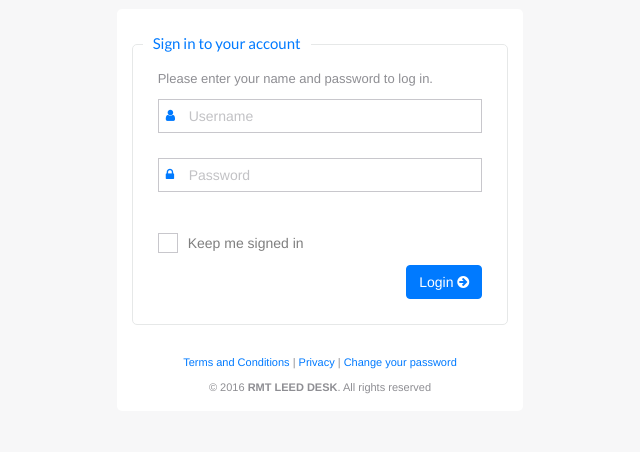
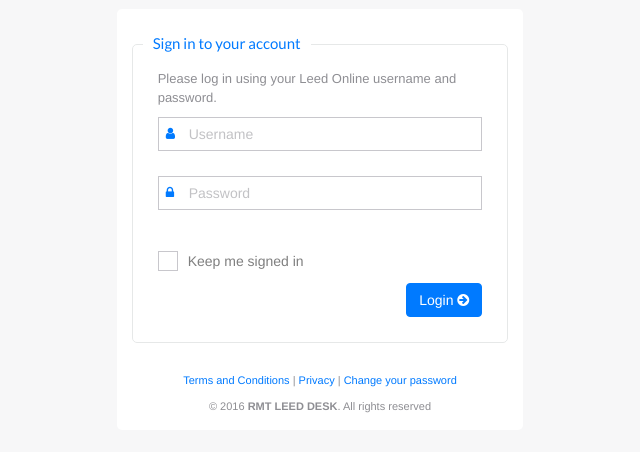
Before and after one commit to Sania-1/rmt-leed-dev, a website: page index.html in a window 1280 px wide. Shown: the part 174-626 px from the top of the page, without its empty margins (320-960 px from the left). Drawn offline with Linux system fonts and the light colour scheme; files that its build step writes are made by us from their sources.

Commit message:
Prototype index

```diff
--- a/index.html
+++ b/index.html
@@ -53,7 +53,7 @@
                 <form class="form-login" action="searchfilter.html" method="get">
                     <fieldset>
                         <legend> Sign in to your account </legend>
-                        <p> Please enter your name and password to log in. </p>
+                        <p> Please log in using your Leed Online username and password. </p>
                         <div class="form-group"> <span class="input-icon">
 									<input type="text" class="form-control" name="username" value="" placeholder="Username">
 									<i class="fa fa-user"></i> </span> </div>
```
